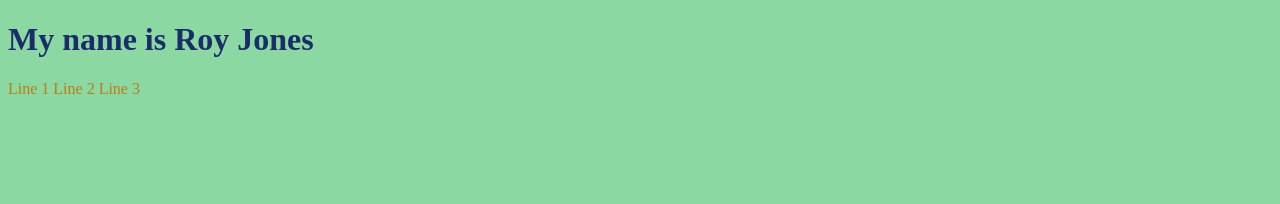
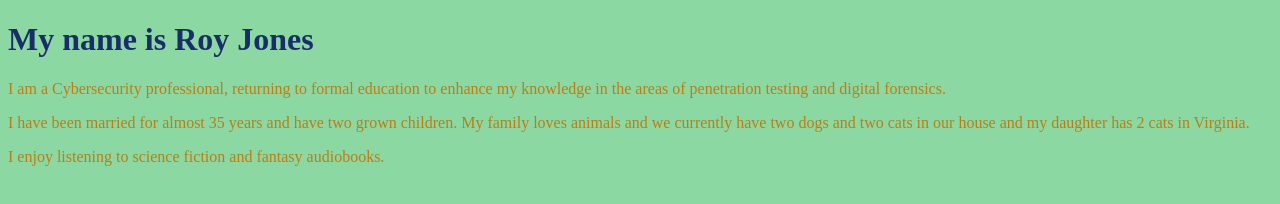
Before and after one commit to rjones26-SP2025/rjones26-SP2025.github.io, a plain HTML site: page index.html in a window 1280 px wide. Drawn offline with Linux system fonts and the light colour scheme.

Commit message:
personal message update

```diff
--- a/index.html
+++ b/index.html
@@ -17,9 +17,13 @@
     <body>
         <h1>My name is Roy Jones</h1>
         <p>
-            Line 1
-            Line 2
-            Line 3
+            I am a Cybersecurity professional, returning to formal education to enhance my knowledge in the areas of penetration testing and digital forensics.
+        </p>
+        <p>
+            I have been married for almost 35 years and have two grown children.  My family loves animals and we currently have two dogs and two cats in our house and my daughter has 2 cats in Virginia.
+        </p>
+        <p>
+            I enjoy listening to science fiction and fantasy audiobooks.
         </p>
     </body>
 </html>
```
